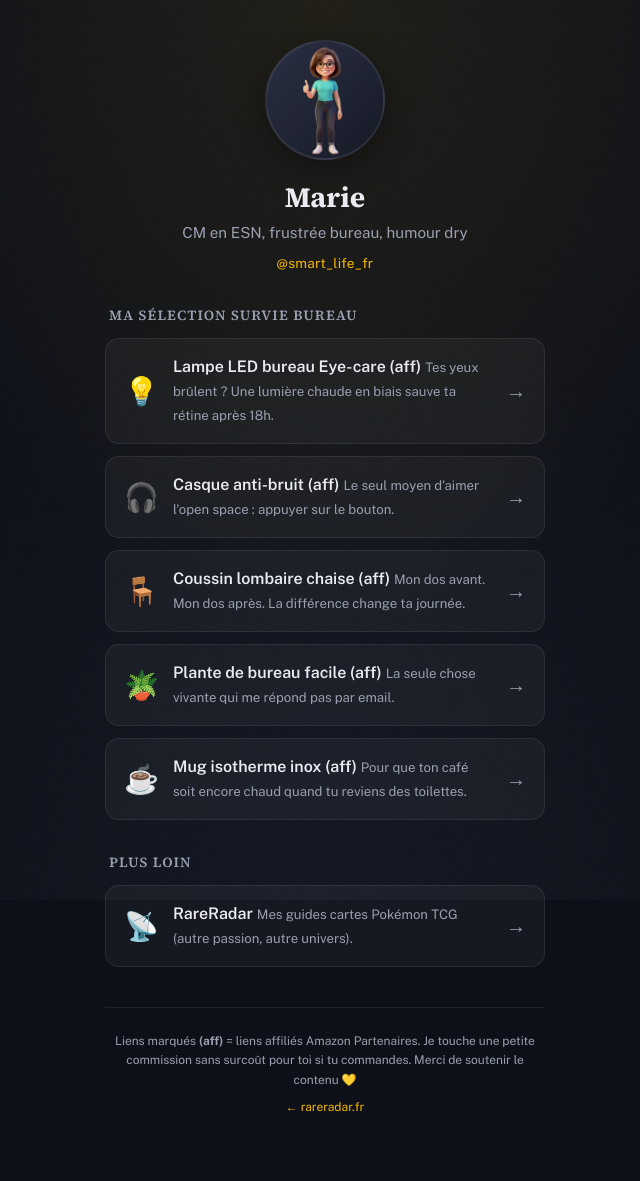
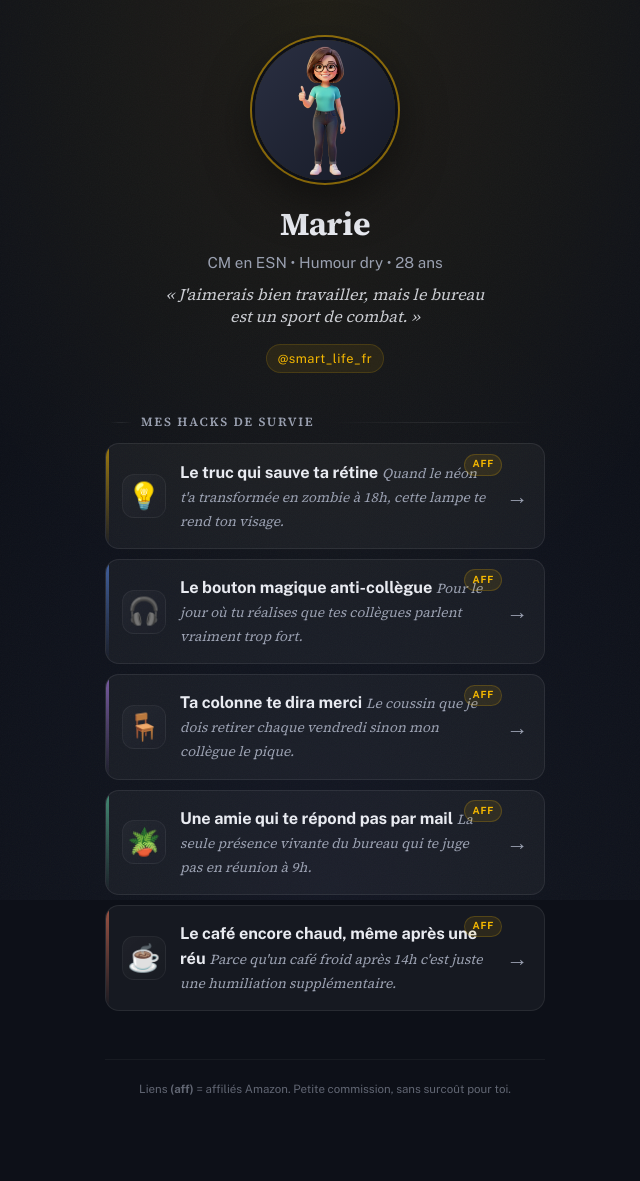
Before and after one commit to rareradar/cfds-pokemon-fr, a Jekyll site: the page built from marie/index.html, in a window 1280 px wide. Shown: the whole page, without its empty margins (315-955 px from the left). Built offline with Jekyll 4.4.1, drawn with Linux system fonts in a browser that asks for light colours.

Commit message:
design(marie): N2 redesign cartes + copy punchy + slogan persona + footer minimaliste
- Avatar anneau gold éclatant 140px (vs 120px bordure simple)
- Slogan persona ajouté: 'J'aimerais bien travailler, mais le bureau est un sport de combat.'
- Handle @smart_life_fr en pill arrondi gold
- 5 cartes: titre punchy à la Marie + pitch italique serif (style éditorial)
  ex: 'Lampe LED bureau Eye-care' → 'Le truc qui sauve ta rétine'
- Couleur accent par carte (gold/blue/purple/green/orange) via --card-accent CSS var
- Barre gauche accent + emoji dans tile + arrow gold au hover
- Badge 'aff' compact en haut à droite (au lieu de '(aff)' inline)
- Animation fade-in stagger 80ms par carte (respecte reduce-motion)
- Section title avec séparateurs gradient
- Footer rareradar SUPPRIMÉ (recos Mia: fuite cognitive)
- Footer disclosure ultra-court (60% opacité, ne distrait pas)

Co-Authored-By: claude-flow <ruv@ruv.net>

```diff
--- a/_layouts/links.html
+++ b/_layouts/links.html
@@ -67,16 +67,19 @@
     /* Header avatar + persona */
     .profile {
       text-align: center;
-      margin-bottom: 2rem;
+      margin-bottom: 2.5rem;
     }
     .profile__avatar {
-      width: 120px; height: 120px;
+      width: 140px; height: 140px;
       border-radius: 50%;
       background: linear-gradient(135deg, #2a2f42 0%, #161a26 100%);
-      margin: 0 auto 1rem;
+      margin: 0 auto 1.25rem;
       overflow: hidden;
-      border: 2px solid var(--border);
-      box-shadow: 0 8px 32px rgba(0,0,0,0.4);
+      position: relative;
+      box-shadow:
+        0 0 0 3px var(--bg),
+        0 0 0 5px rgba(245,184,0,0.5),
+        0 16px 48px rgba(0,0,0,0.5);
     }
     .profile__avatar img {
       width: 100%; height: 100%;
@@ -84,8 +87,9 @@
     }
     .profile__name {
       font-family: 'Source Serif 4', serif;
-      font-size: 1.75rem;
+      font-size: 2rem;
       font-weight: 700;
+      letter-spacing: -0.01em;
       margin-bottom: 0.25rem;
     }
     .profile__tagline {
@@ -93,84 +97,172 @@
       color: var(--fg-dim);
       margin-bottom: 0.5rem;
     }
+    .profile__slogan {
+      font-family: 'Source Serif 4', serif;
+      font-style: italic;
+      font-size: 1rem;
+      color: var(--fg);
+      opacity: 0.85;
+      margin: 0.5rem auto 0.5rem;
+      max-width: 320px;
+      line-height: 1.4;
+    }
     .profile__handle {
-      font-size: 0.85rem;
+      display: inline-block;
+      font-size: 0.8rem;
       color: var(--accent);
-      letter-spacing: 0.02em;
+      letter-spacing: 0.04em;
+      background: rgba(245,184,0,0.08);
+      padding: 0.25rem 0.65rem;
+      border-radius: 999px;
+      border: 1px solid rgba(245,184,0,0.15);
+      margin-top: 0.5rem;
     }
 
     /* Liens en cartes */
     .links {
       display: flex;
       flex-direction: column;
-      gap: 0.75rem;
+      gap: 0.625rem;
     }
     .link-card {
       display: flex;
       align-items: center;
       gap: 0.875rem;
-      padding: 1rem 1.125rem;
+      padding: 0.95rem 1rem;
       background: var(--card-bg);
       border: 1px solid var(--border);
       border-radius: 14px;
       color: var(--fg);
       text-decoration: none;
-      transition: background 0.15s ease, transform 0.15s ease, border-color 0.15s ease;
+      position: relative;
+      overflow: hidden;
+      transition: background 0.18s ease, transform 0.18s ease, border-color 0.18s ease, box-shadow 0.18s ease;
+      opacity: 0;
+      animation: cardIn 0.5s ease forwards;
+    }
+    /* Stagger anim entrée pour les 5 premières */
+    .link-card:nth-child(1) { animation-delay: 0.05s; }
+    .link-card:nth-child(2) { animation-delay: 0.12s; }
+    .link-card:nth-child(3) { animation-delay: 0.19s; }
+    .link-card:nth-child(4) { animation-delay: 0.26s; }
+    .link-card:nth-child(5) { animation-delay: 0.33s; }
+    @keyframes cardIn {
+      from { opacity: 0; transform: translateY(8px); }
+      to   { opacity: 1; transform: translateY(0); }
+    }
+    .link-card::before {
+      content: '';
+      position: absolute;
+      left: 0; top: 0; bottom: 0;
+      width: 3px;
+      background: linear-gradient(180deg, var(--card-accent, var(--accent)) 0%, transparent 100%);
+      opacity: 0.6;
+      transition: opacity 0.18s ease, width 0.18s ease;
     }
     .link-card:hover {
       background: var(--card-hover);
-      border-color: rgba(245,184,0,0.3);
-      transform: translateY(-1px);
+      border-color: rgba(245,184,0,0.4);
+      transform: translateY(-2px);
+      box-shadow: 0 8px 24px rgba(0,0,0,0.3), 0 0 0 1px rgba(245,184,0,0.1);
+    }
+    .link-card:hover::before {
+      width: 4px;
+      opacity: 1;
     }
     .link-card__emoji {
-      font-size: 1.75rem;
+      font-size: 1.65rem;
       line-height: 1;
       flex-shrink: 0;
+      width: 44px;
+      height: 44px;
+      display: flex;
+      align-items: center;
+      justify-content: center;
+      background: linear-gradient(135deg, rgba(255,255,255,0.04), rgba(255,255,255,0.01));
+      border: 1px solid rgba(255,255,255,0.05);
+      border-radius: 12px;
     }
     .link-card__text {
       flex: 1;
       min-width: 0;
     }
     .link-card__title {
-      font-weight: 600;
-      font-size: 1rem;
-      margin-bottom: 0.125rem;
+      font-weight: 700;
+      font-size: 1.02rem;
+      color: var(--fg);
+      margin-bottom: 0.18rem;
+      letter-spacing: -0.005em;
     }
     .link-card__pitch {
-      font-size: 0.825rem;
+      font-family: 'Source Serif 4', serif;
+      font-style: italic;
+      font-size: 0.86rem;
       color: var(--fg-dim);
-      line-height: 1.4;
+      line-height: 1.45;
     }
     .link-card__arrow {
       color: var(--fg-dim);
-      font-size: 1.25rem;
+      font-size: 1.35rem;
       flex-shrink: 0;
+      transition: transform 0.18s ease, color 0.18s ease;
+    }
+    .link-card:hover .link-card__arrow {
+      transform: translateX(3px);
+      color: var(--accent);
+    }
+    .link-card__badge {
+      position: absolute;
+      top: 0.6rem;
+      right: 2.6rem;
+      font-size: 0.62rem;
+      font-weight: 700;
+      letter-spacing: 0.08em;
+      text-transform: uppercase;
+      color: var(--accent);
+      background: rgba(245,184,0,0.1);
+      padding: 0.15rem 0.45rem;
+      border-radius: 999px;
+      border: 1px solid rgba(245,184,0,0.2);
     }
 
     /* Section title */
     .section-title {
       font-family: 'Source Serif 4', serif;
-      font-size: 0.875rem;
+      font-size: 0.78rem;
       font-weight: 600;
       text-transform: uppercase;
-      letter-spacing: 0.08em;
+      letter-spacing: 0.14em;
       color: var(--fg-dim);
       margin: 2rem 0 0.75rem;
       padding-left: 0.25rem;
+      display: flex;
+      align-items: center;
+      gap: 0.5rem;
+    }
+    .section-title::before, .section-title::after {
+      content: '';
+      flex: 1;
+      height: 1px;
+      background: linear-gradient(to right, transparent, var(--border), transparent);
+    }
+    .section-title::before {
+      flex: 0 0 24px;
     }
 
-    /* Footer disclosure */
+    /* Footer disclosure — minimaliste */
     footer {
-      margin-top: 2.5rem;
-      padding-top: 1.5rem;
+      margin-top: 3rem;
+      padding-top: 1.25rem;
       border-top: 1px solid var(--border);
       text-align: center;
-      font-size: 0.75rem;
+      font-size: 0.72rem;
       color: var(--fg-dim);
       line-height: 1.6;
+      opacity: 0.6;
     }
-    footer a { color: var(--accent); text-decoration: none; }
-    footer a:hover { text-decoration: underline; }
+    footer a { color: var(--fg-dim); text-decoration: underline; }
+    footer a:hover { color: var(--accent); }
 
     /* Reduced motion — global override (Léa audit 2026-05-20) */
     @media (prefers-reduced-motion: reduce) {
@@ -194,12 +286,7 @@
     {{ content }}
 
     <footer>
-      <p>Liens marqués <strong>(aff)</strong> = liens affiliés Amazon Partenaires.
-      Je touche une petite commission sans surcoût pour toi si tu commandes.
-      Merci de soutenir le contenu 💛</p>
-      <p style="margin-top: 0.5rem;">
-        <a href="https://rareradar.fr">← rareradar.fr</a>
-      </p>
+      <p>Liens <strong>(aff)</strong> = affiliés Amazon. Petite commission, sans surcoût pour toi.</p>
     </footer>
   </main>
 </body>
--- a/marie/index.html
+++ b/marie/index.html
@@ -9,74 +9,67 @@ permalink: /marie/
   <div class="profile__avatar">
     <picture>
       <source type="image/webp" srcset="{{ '/assets/marie/avatar.webp' | relative_url }}">
-      <img src="{{ '/assets/marie/avatar.png' | relative_url }}" alt="Marie, mascotte humour ESN" loading="eager" width="120" height="120" decoding="async">
+      <img src="{{ '/assets/marie/avatar.png' | relative_url }}" alt="Marie, mascotte humour ESN" loading="eager" width="140" height="140" decoding="async">
     </picture>
   </div>
   <h1 class="profile__name">Marie</h1>
-  <p class="profile__tagline">CM en ESN, frustrée bureau, humour dry</p>
+  <p class="profile__tagline">CM en ESN • Humour dry • 28 ans</p>
+  <p class="profile__slogan">« J'aimerais bien travailler, mais le bureau est un sport de combat. »</p>
   <p class="profile__handle">@smart_life_fr</p>
 </section>
 
-<h2 class="section-title">Ma sélection survie bureau</h2>
+<h2 class="section-title">Mes hacks de survie</h2>
 
 <div class="links">
 
-  <a class="link-card" href="https://www.amazon.fr/s?k=lampe+led+bureau+ergonomique+anti+lumi%C3%A8re+bleue&tag=rareradar-21" target="_blank" rel="sponsored noopener" aria-label="Voir les lampes LED bureau Eye-care sur Amazon (lien affilié)">
+  <a class="link-card" style="--card-accent: #f5b800;" href="https://www.amazon.fr/s?k=lampe+led+bureau+ergonomique+anti+lumi%C3%A8re+bleue&tag=rareradar-21" target="_blank" rel="sponsored noopener" aria-label="Voir les lampes LED bureau Eye-care sur Amazon (lien affilié)">
     <span class="link-card__emoji" aria-hidden="true">💡</span>
     <span class="link-card__text">
-      <span class="link-card__title">Lampe LED bureau Eye-care (aff)</span>
-      <span class="link-card__pitch">Tes yeux brûlent ? Une lumière chaude en biais sauve ta rétine après 18h.</span>
+      <span class="link-card__title">Le truc qui sauve ta rétine</span>
+      <span class="link-card__pitch">Quand le néon t'a transformée en zombie à 18h, cette lampe te rend ton visage.</span>
     </span>
+    <span class="link-card__badge">aff</span>
     <span class="link-card__arrow" aria-hidden="true">→</span>
   </a>
 
-  <a class="link-card" href="https://www.amazon.fr/s?k=casque+audio+bluetooth+r%C3%A9duction+bruit+active&tag=rareradar-21" target="_blank" rel="sponsored noopener" aria-label="Voir les casques anti-bruit sur Amazon (lien affilié)">
+  <a class="link-card" style="--card-accent: #5b8def;" href="https://www.amazon.fr/s?k=casque+audio+bluetooth+r%C3%A9duction+bruit+active&tag=rareradar-21" target="_blank" rel="sponsored noopener" aria-label="Voir les casques anti-bruit sur Amazon (lien affilié)">
     <span class="link-card__emoji" aria-hidden="true">🎧</span>
     <span class="link-card__text">
-      <span class="link-card__title">Casque anti-bruit (aff)</span>
-      <span class="link-card__pitch">Le seul moyen d'aimer l'open space : appuyer sur le bouton.</span>
+      <span class="link-card__title">Le bouton magique anti-collègue</span>
+      <span class="link-card__pitch">Pour le jour où tu réalises que tes collègues parlent vraiment trop fort.</span>
     </span>
+    <span class="link-card__badge">aff</span>
     <span class="link-card__arrow" aria-hidden="true">→</span>
   </a>
 
-  <a class="link-card" href="https://www.amazon.fr/s?k=coussin+lombaire+ergonomique+chaise+bureau&tag=rareradar-21" target="_blank" rel="sponsored noopener" aria-label="Voir les coussins lombaires pour chaise de bureau sur Amazon (lien affilié)">
+  <a class="link-card" style="--card-accent: #b885f5;" href="https://www.amazon.fr/s?k=coussin+lombaire+ergonomique+chaise+bureau&tag=rareradar-21" target="_blank" rel="sponsored noopener" aria-label="Voir les coussins lombaires pour chaise de bureau sur Amazon (lien affilié)">
     <span class="link-card__emoji" aria-hidden="true">🪑</span>
     <span class="link-card__text">
-      <span class="link-card__title">Coussin lombaire chaise (aff)</span>
-      <span class="link-card__pitch">Mon dos avant. Mon dos après. La différence change ta journée.</span>
+      <span class="link-card__title">Ta colonne te dira merci</span>
+      <span class="link-card__pitch">Le coussin que je dois retirer chaque vendredi sinon mon collègue le pique.</span>
     </span>
+    <span class="link-card__badge">aff</span>
     <span class="link-card__arrow" aria-hidden="true">→</span>
   </a>
 
-  <a class="link-card" href="https://www.amazon.fr/s?k=plante+bureau+facile+entretien+sansevieria&tag=rareradar-21" target="_blank" rel="sponsored noopener" aria-label="Voir les plantes de bureau faciles sur Amazon (lien affilié)">
+  <a class="link-card" style="--card-accent: #5fd4a8;" href="https://www.amazon.fr/s?k=plante+bureau+facile+entretien+sansevieria&tag=rareradar-21" target="_blank" rel="sponsored noopener" aria-label="Voir les plantes de bureau faciles sur Amazon (lien affilié)">
     <span class="link-card__emoji" aria-hidden="true">🪴</span>
     <span class="link-card__text">
-      <span class="link-card__title">Plante de bureau facile (aff)</span>
-      <span class="link-card__pitch">La seule chose vivante qui me répond pas par email.</span>
+      <span class="link-card__title">Une amie qui te répond pas par mail</span>
+      <span class="link-card__pitch">La seule présence vivante du bureau qui te juge pas en réunion à 9h.</span>
     </span>
+    <span class="link-card__badge">aff</span>
     <span class="link-card__arrow" aria-hidden="true">→</span>
   </a>
 
-  <a class="link-card" href="https://www.amazon.fr/s?k=mug+isotherme+inox+bureau&tag=rareradar-21" target="_blank" rel="sponsored noopener" aria-label="Voir les mugs isothermes inox sur Amazon (lien affilié)">
+  <a class="link-card" style="--card-accent: #f57a5b;" href="https://www.amazon.fr/s?k=mug+isotherme+inox+bureau&tag=rareradar-21" target="_blank" rel="sponsored noopener" aria-label="Voir les mugs isothermes inox sur Amazon (lien affilié)">
     <span class="link-card__emoji" aria-hidden="true">☕</span>
     <span class="link-card__text">
-      <span class="link-card__title">Mug isotherme inox (aff)</span>
-      <span class="link-card__pitch">Pour que ton café soit encore chaud quand tu reviens des toilettes.</span>
+      <span class="link-card__title">Le café encore chaud, même après une réu</span>
+      <span class="link-card__pitch">Parce qu'un café froid après 14h c'est juste une humiliation supplémentaire.</span>
     </span>
+    <span class="link-card__badge">aff</span>
     <span class="link-card__arrow" aria-hidden="true">→</span>
   </a>
 
 </div>
-
-<h2 class="section-title">Plus loin</h2>
-
-<div class="links">
-  <a class="link-card" href="https://rareradar.fr" target="_blank" rel="noopener" aria-label="Aller sur RareRadar, mes guides cartes Pokémon TCG">
-    <span class="link-card__emoji" aria-hidden="true">📡</span>
-    <span class="link-card__text">
-      <span class="link-card__title">RareRadar</span>
-      <span class="link-card__pitch">Mes guides cartes Pokémon TCG (autre passion, autre univers).</span>
-    </span>
-    <span class="link-card__arrow" aria-hidden="true">→</span>
-  </a>
-</div>
```
Also changed, not shown: other parts of marie/index.html (+1 -1 lines).
